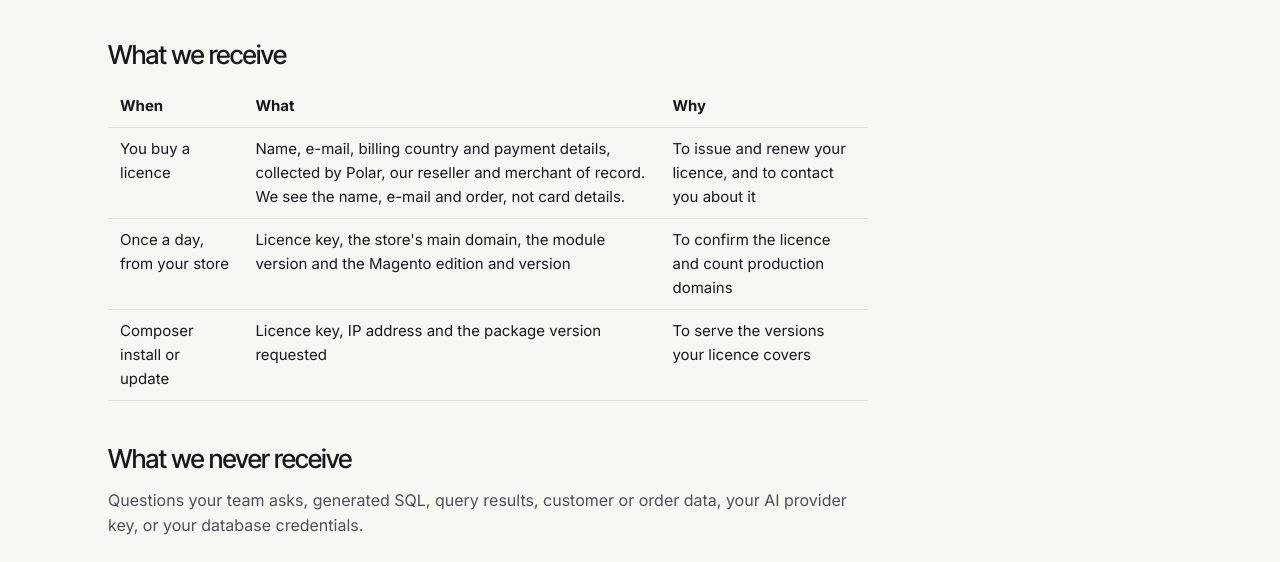
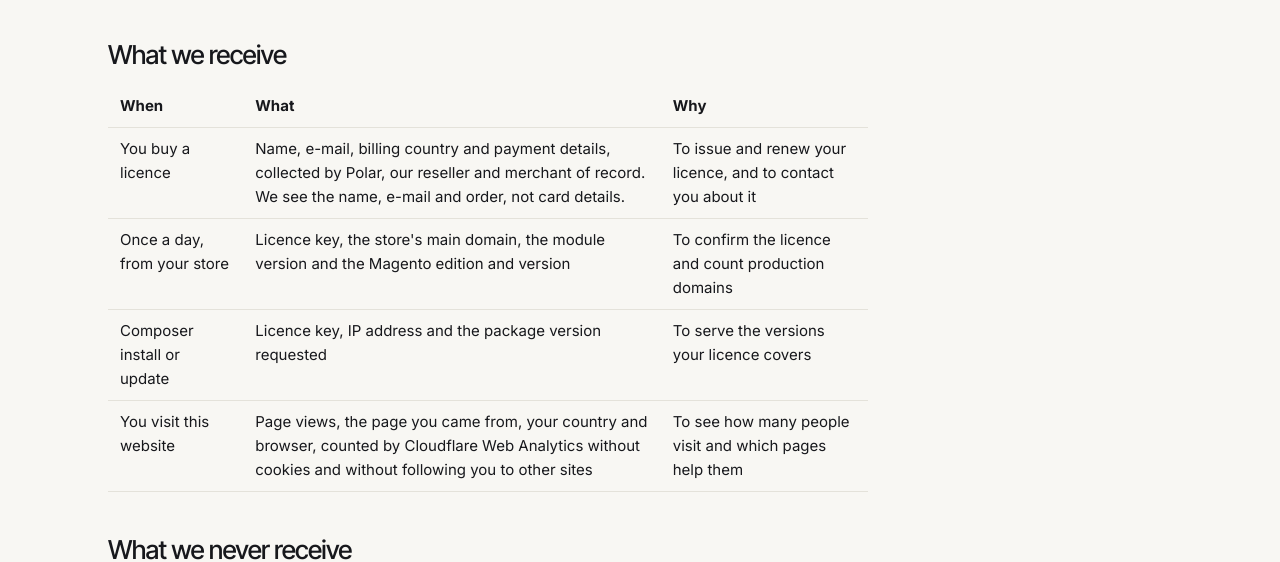
Before and after one commit to gauravharsh15/aireports-site, a plain HTML site: page privacy.html in a window 1280 px wide. Shown: the part 250-812 px from the top of the page. Drawn offline with Linux system fonts and the light colour scheme.

Commit message:
Add Cloudflare Web Analytics (cookieless) and mention it on the privacy page
Co-Authored-By: Claude Opus 5.5 <noreply@anthropic.com>

```diff
--- a/privacy.html
+++ b/privacy.html
@@ -35,6 +35,7 @@
       <tr><td>You buy a licence</td><td>Name, e-mail, billing country and payment details, collected by Polar, our reseller and merchant of record. We see the name, e-mail and order, not card details.</td><td>To issue and renew your licence, and to contact you about it</td></tr>
       <tr><td>Once a day, from your store</td><td>Licence key, the store's main domain, the module version and the Magento edition and version</td><td>To confirm the licence and count production domains</td></tr>
       <tr><td>Composer install or update</td><td>Licence key, IP address and the package version requested</td><td>To serve the versions your licence covers</td></tr>
+      <tr><td>You visit this website</td><td>Page views, the page you came from, your country and browser, counted by Cloudflare Web Analytics without cookies and without following you to other sites</td><td>To see how many people visit and which pages help them</td></tr>
     </table>
 
     <h2>What we never receive</h2>
@@ -65,5 +66,6 @@
   </div>
 </footer>
 <script src="site.js"></script>
+<!-- Cloudflare Web Analytics --><script type='module' src='https://static.cloudflareinsights.com/beacon.min.js' data-cf-beacon='{"token": "b4a12f6e374f441fac19fbee0a9a2779"}'></script><!-- End Cloudflare Web Analytics -->
 </body>
 </html>
```
Also changed, not shown: docs.html (+1 -0 lines), index.html (+1 -0 lines), licence.html (+1 -0 lines).
